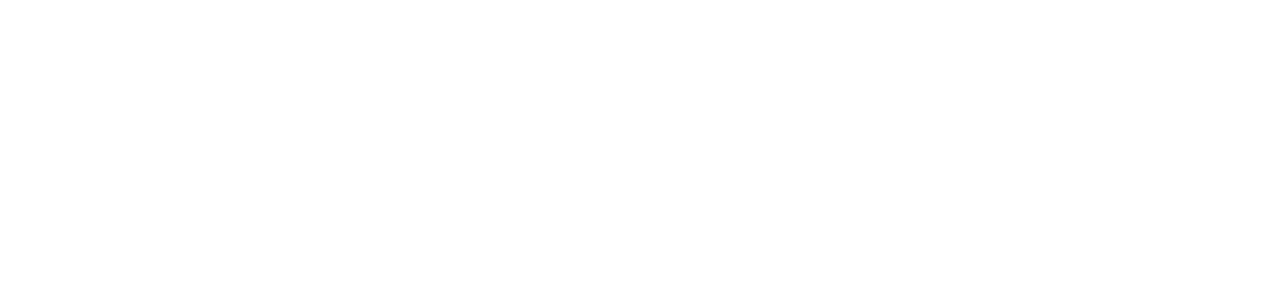
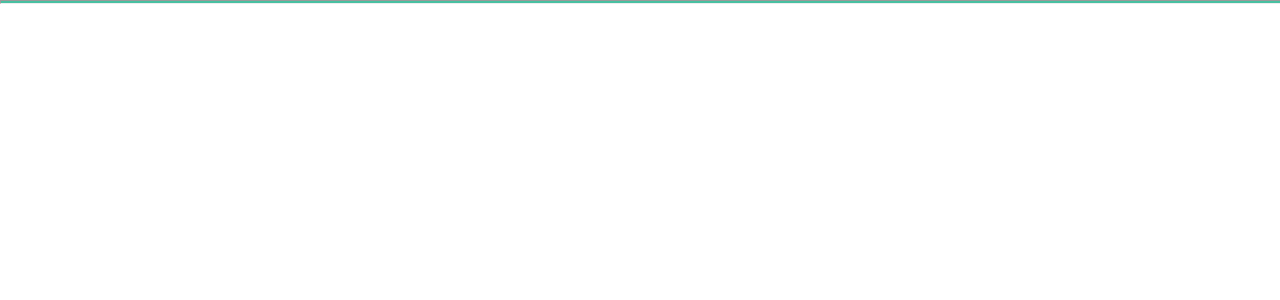
Before and after one commit to estartandodevs-course/doaae, a React (Create React App) app: page /Home in a window 1280 px wide. Shown: the top 300 px of the page. Built offline with nearby package versions, Linux system fonts and the light colour scheme.

Commit message:
chore: ajustando componente DividerPage

```diff
--- a/src/components/DividerPage/index.js
+++ b/src/components/DividerPage/index.js
@@ -1,7 +1,7 @@
-import { Div } from "./styles";
+import * as S from "./styles";
 
 const DividerPage = () => {
-  return <Div />;
+  return <S.Divider />;
 };
 
-export { DividerPage };
+export default DividerPage;
--- a/src/components/DividerPage/styles.js
+++ b/src/components/DividerPage/styles.js
@@ -1,9 +1,7 @@
 import styled from "styled-components";
 
-const Div = styled.div`
+export const Divider = styled.hr`
   background-color: #47c0a1;
   width: 100%;
   height: 2px;
 `;
-
-export { Div };
--- a/src/pages/Home/index.js
+++ b/src/pages/Home/index.js
@@ -1,7 +1,8 @@
 import React from "react";
+import DividerPage from "../../components/DividerPage";
 
 const Home = () => {
-  return <p>home work</p>;
+  return <DividerPage />;
 };
 
 export default Home;
--- a/src/routes.js
+++ b/src/routes.js
@@ -1,12 +1,15 @@
 import React from "react";
 import { BrowserRouter, Switch, Route } from "react-router-dom";
-import { DividerPage } from "./components/DividerPage";
+import { Login, SplashScreen, Cadastro, Home } from "./pages";
 
 export default function Routes() {
   return (
     <BrowserRouter>
       <Switch>
-        <Route exact path="/" component={DividerPage} />
+        <Route exact path="/" component={SplashScreen} />
+        <Route path="/login" component={Login} />
+        <Route path="/cadastro" component={Cadastro} />
+        <Route exact path="/Home" component={Home} />
       </Switch>
     </BrowserRouter>
   );
```
